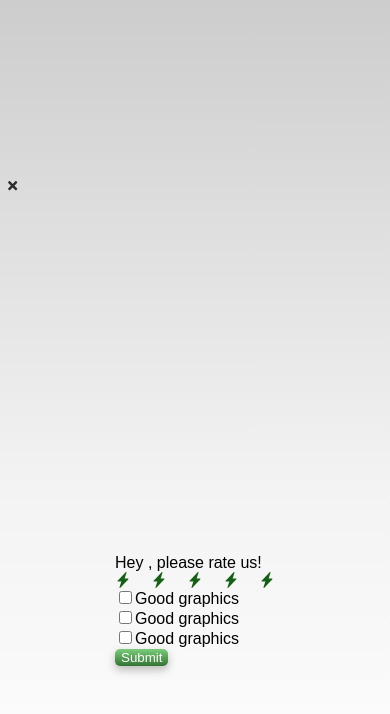
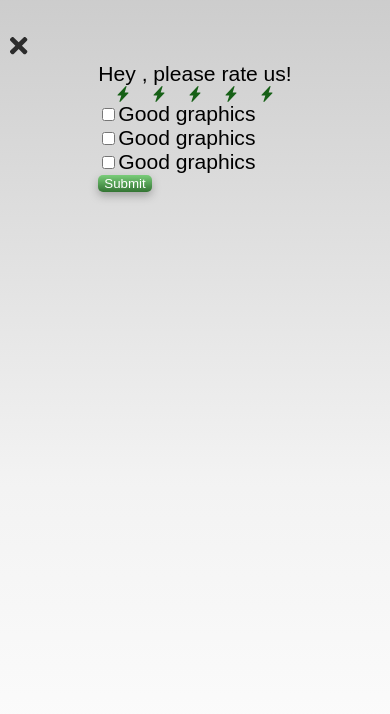
Before and after one commit to oltyx/design-project, a React (Create React App) app: page /feedback in a window 390 px wide. Shown: the top 714 px of the page. Built offline with nearby package versions, Linux system fonts and the light colour scheme; a web font is replaced by a local one.

Commit message:
responsive

```diff
--- a/src/components/pages/Feedback.tsx
+++ b/src/components/pages/Feedback.tsx
@@ -27,33 +27,37 @@ type FeedbackProps = {
 }
 
 
+
 export default function Feedback(props: FeedbackProps) {
     const form = useForm<Inputs>();
     const onSubmit: SubmitHandler<Inputs> = data => console.log(data);
 
+
     return (
         <Container className="feedback">
-            <Row className="exitRow">
+            <Row className={"feedbackRow"}>
                 <Col>
-                    <Button className="exitButton"><FaTimes/></Button>
+                    <Button className="exitButton"><FaTimes style={{height:"3vh", width: "3vh"}}/></Button>
                 </Col>
             </Row>
             <Row>
                 <Col>
                     <FormProvider {...form}>
-                        <Form onSubmit={form.handleSubmit(onSubmit)}>
-                        <Label>Hey {props.user?.name}, please rate us!</Label>
+                    <Form onSubmit={form.handleSubmit(onSubmit)}>
                             <FormGroup>
+                                <Label className={"responsiveText"}>Hey {props.user?.name}, please rate us!</Label>
                                 <Rating></Rating>
                             </FormGroup>
                             <FormGroup>
                                 <Comments/>
                             </FormGroup>
                             <Button className="globalButton" onClick={form.handleSubmit(onSubmit)}>Submit</Button>
-                        </Form>
-                    </FormProvider>
+                    </Form>
+                </FormProvider>
                 </Col>
             </Row>
         </Container>
+
+
     );
 }
--- a/src/components/styled/Checkbox.tsx
+++ b/src/components/styled/Checkbox.tsx
@@ -17,8 +17,8 @@ export const Checkbox= ({name, text, ...props}: CheckboxProps) => {
         control={context.control}
         name={name}
         render={({ field: { onChange, onBlur, value, ref } }) => (
-            <Label check>
-                <input
+            <Label check className={"responsiveText"}>
+                <Input
                     className={"feedbackCheckbox"}
                     type={"checkbox"}
                     ref={ref}
--- a/src/index.css
+++ b/src/index.css
@@ -12,5 +12,5 @@ code {
     monospace;
 }
 html, body, #app, #app>div {
-  height: 100%
+  height: 100%;
 }
--- a/src/styles/feedback.scss
+++ b/src/styles/feedback.scss
@@ -3,10 +3,14 @@
 .feedback {
     height: 100%;
     display: flex;
-    justify-content: space-around;
     align-items: center;
     background: $global_background_color;
     flex-direction: column;
+
+    .feedbackRow {
+        width: 100%;
+        margin-top: 2rem;
+    }
 
     .iconRatingContainer {
         display: flex;
@@ -27,16 +31,16 @@
         }
     }
 
+    .exitButton {
+        border: none;
+        color: $global_text_color;
+        background: none;
+    }
+
 }
 
-.exitButton {
-    border: none;
-    color: $global_text_color;
-    size: lg;
-    background: none;
+
+
+.responsiveText {
+    font-size: 2.5vh;
 }
-
-.exitRow {
-    display: flex;
-    width: 100%;
-}
--- a/src/styles/lightMode.scss
+++ b/src/styles/lightMode.scss
@@ -43,4 +43,5 @@ h1, h2, h3, h4, h5, h6 {
 
 .feedbackCheckbox {
     border-color: $feedback_border_color;
+    font-size: 5vh;
 }
```
